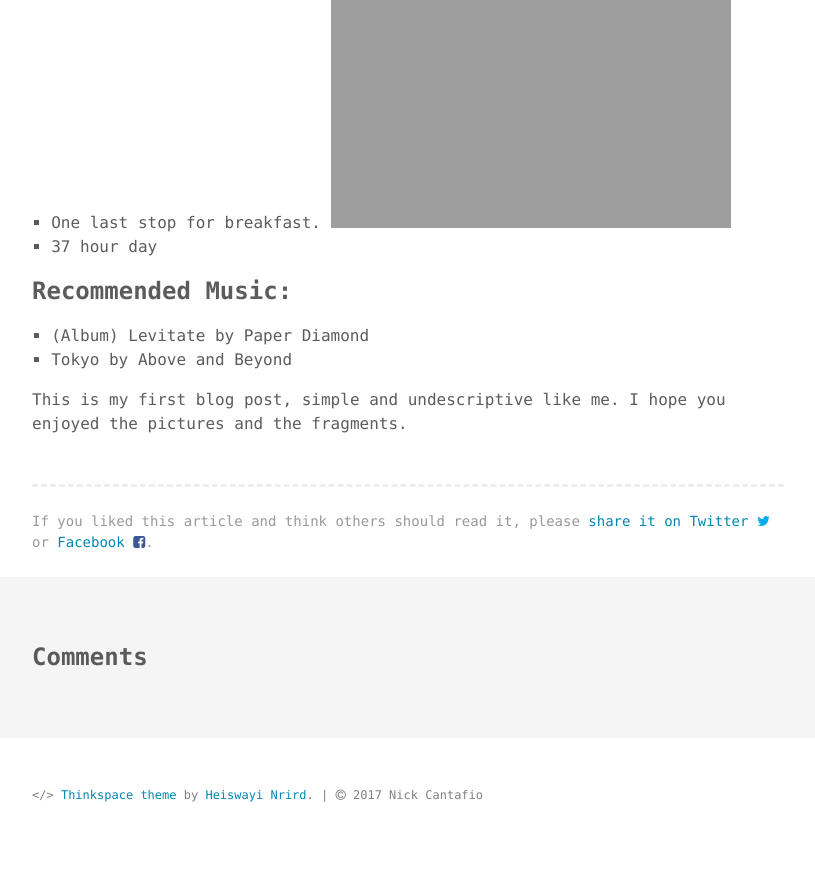
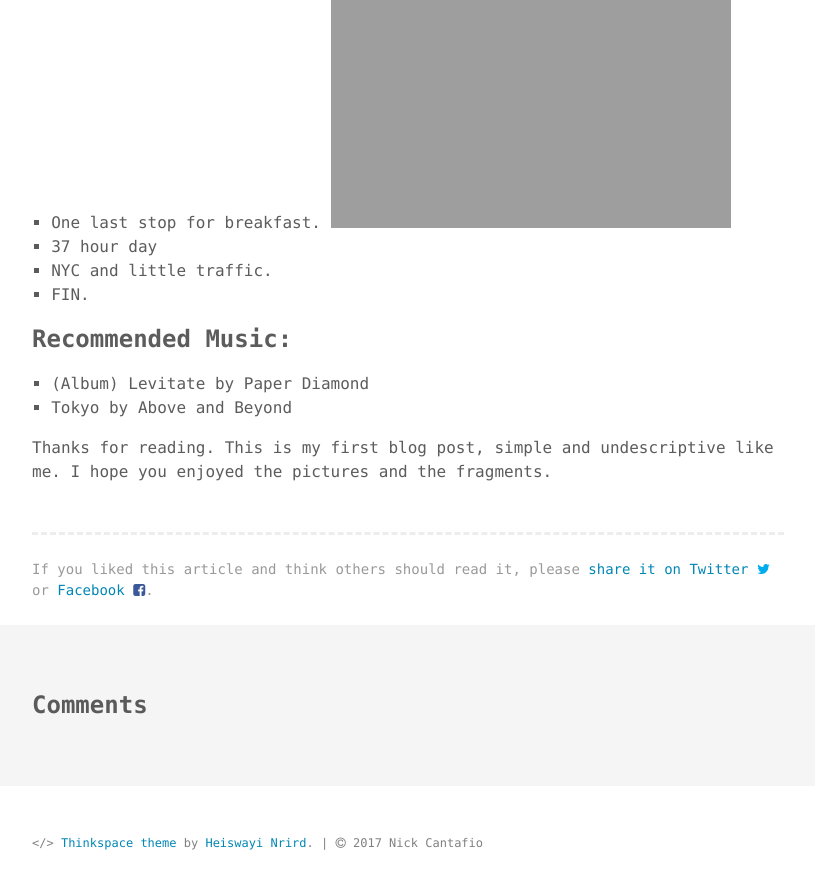
Before and after one commit to nickcanny/nickcanny.github.io, a Jekyll site: the page built from _posts/2017-8-9-Japan.md, in a window 1280 px wide and 900 px high, scrolled down 7595 px. Shown: the top 889 px of the window, without its empty margins (232-1047 px from the left). Built offline with Jekyll 4.4.1, drawn with Linux system fonts in a browser that asks for light colours; comment, search, counter and statistics services are not loaded; before the commit the page ends 8447 px from its top, so only the background shows below that.

Commit message:
Update 2017-8-9-Japan.md

```diff
--- a/_posts/2017-8-9-Japan.md
+++ b/_posts/2017-8-9-Japan.md
@@ -33,48 +33,50 @@ keywords: "dummy content"
  ![UNI](https://nickcanny.github.io/assets/secondbreakfast_comp.jpg)
 * Kabuki. Kabuki. More Kabuki. No photos were allowed during the show.
 * Wall of colors.
- ![colors](https://nickcanny.github.io/assets/colorwall_comp.jpg)
+ ![colors](https://nickcanny.github.io/assets/wall_comp.jpg)
 
 ### Day 3, Tokyo and Mitaka.
 * No reservations, no Ghibli museum.
 * Ghibli influence around town.
- ![Mitaka](http://nickcanny.github.io/assets/Mitaka_comp.jpg)
+ ![Mitaka](https://nickcanny.github.io/assets/Mitaka_comp.jpg)
 * When in doubt get matcha.
- ![matcha](http://nickcanny.github.io/assets/Matcha_comp.jpg)
+ ![matcha](https://nickcanny.github.io/assets/Matcha_comp.jpg)
 
 ### Day 4, Kyoto.
  * le bullet train.
-  ![go fast](http://nickcanny.github.io/assets/minderaser_comp.jpg)
+  ![go fast](https://nickcanny.github.io/assets/minderaser_comp.jpg)
  * Bento box, what you see is what you get.
-  ![bento](http://nickcanny.github.io/assets/what_comp.jpg)
+  ![bento](https://nickcanny.github.io/assets/what_comp.jpg)
  * Fusion curry. WOW.
-  ![Curry](http://nickcanny.github.io/assets/japanesecurry_comp.jpg)
+  ![Curry](https://nickcanny.github.io/assets/japanesecurry_comp.jpg)
  * Weasel poop coffee, worth a try. Don't think about it for too long.
 
 ### Day 5, Nara, Osaka, Beef City (Kobe).
  * Deer of Nara.
- ![Deer](http://nickcanny.github.io/assets/ohdeer_comp.jpg)
+ ![Deer](https://nickcanny.github.io/assets/ohdeer_comp.jpg)
  * Squid Okonomiyaki, best omlete ever.
- ![Omlete](http://nickcanny.github.io/assets/okonomiyaki_comp.jpg)
+ ![Omlete](https://nickcanny.github.io/assets/okonomiyaki_comp.jpg)
 
 
 ### Day 6, Tokyo.
  * The tokyo tower.
- ![My favorite picture of the trip](http://nickcanny.github.io/assets/mist_comp.jpg)
+ ![My favorite picture of the trip](https://nickcanny.github.io/assets/mist_comp.jpg)
 
 ### Day 7, Tokyo.
 * Tea ceremony in Yokohama.
 * Robots. This is a must see.
- ![Robots](http://nickcanny.github.io/assets/Robots_comp.jpg)
- ![Awesome Hallway](http://nickcanny.github.in/assets/wall_comp.jpg)
+ ![Robots](https://nickcanny.github.io/assets/Robots_comp.jpg)
+ ![Awesome Hallway](https://nickcanny.github.io/assets/wall_comp.jpg)
 
 ### Day 8, Home.
 * One last stop for breakfast.
- ![first](http://nickcanny.github.io/assets/properbreakfast_comp.jpg )
+ ![first](https://nickcanny.github.io/assets/properbreakfast_comp.jpg )
 * 37 hour day
+* NYC and little traffic.
+* FIN.
 
 ### Recommended Music:
  * (Album) Levitate by Paper Diamond
  * Tokyo by Above and Beyond
 
-This is my first blog post, simple and undescriptive like me. I hope you enjoyed the pictures and the fragments.
+Thanks for reading. This is my first blog post, simple and undescriptive like me. I hope you enjoyed the pictures and the fragments.
```
